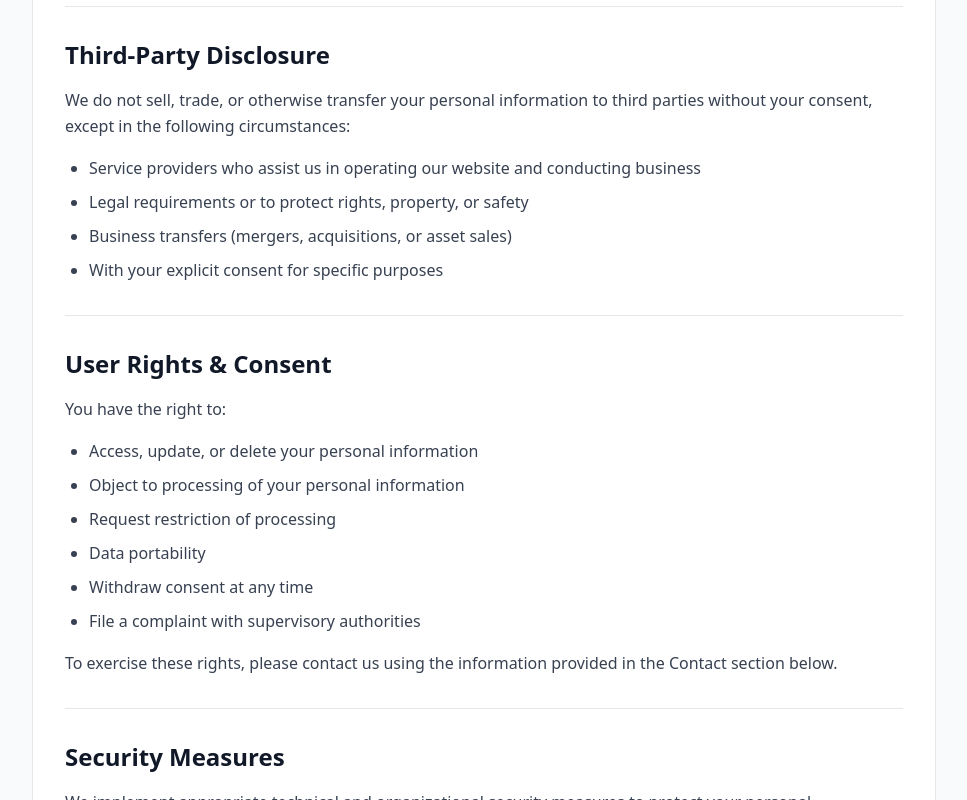
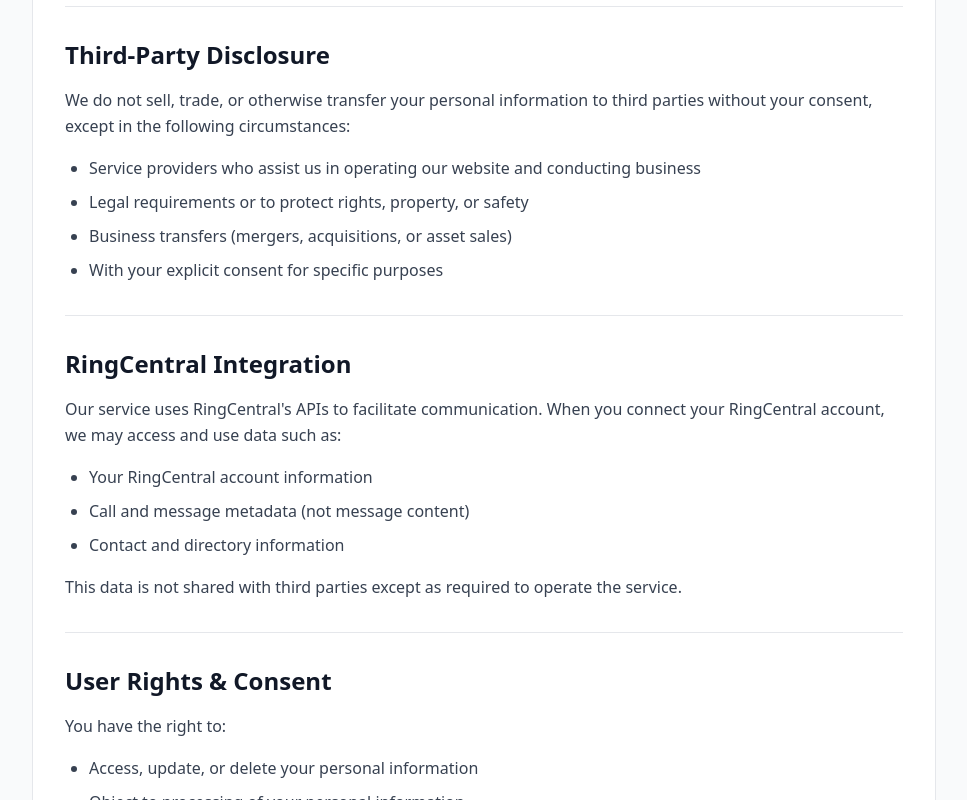
Before and after one commit to EasyRelay/bla-bla-llc, a React (Vite) app: page /privacy-policy in a window 1280 px wide. Shown: the part 1931-2731 px from the top of the page, without its empty margins (312-1279 px from the left). Built offline with nearby package versions, Linux system fonts and the light colour scheme.

Commit message:
add ring central

```diff
--- a/src/components/legal/LegalLayout.tsx
+++ b/src/components/legal/LegalLayout.tsx
@@ -1,4 +1,4 @@
-import React from 'react';
+import React, { useEffect } from 'react';
 import { Link, useLocation } from 'react-router-dom';
 import { Helmet } from 'react-helmet-async';
 import { Phone, MapPin, Calendar } from 'lucide-react';
--- a/src/pages/Home.tsx
+++ b/src/pages/Home.tsx
@@ -17,7 +17,6 @@
   Truck
 } from "lucide-react";
 import "./animations.css";
-import { div } from "framer-motion/client";
 import toast, { Toaster } from "react-hot-toast";
 
 const testimonials = [
--- a/src/pages/PrivacyPolicy.tsx
+++ b/src/pages/PrivacyPolicy.tsx
@@ -11,6 +11,7 @@
     { id: 'cookies-tracking', title: 'Cookies & Tracking Technologies' },
     { id: 'data-retention', title: 'Data Retention' },
     { id: 'third-party', title: 'Third-Party Disclosure' },
+    { id: 'ringcentral', title: 'RingCentral Integration' },
     { id: 'user-rights', title: 'User Rights & Consent' },
     { id: 'security', title: 'Security Measures' },
     { id: 'policy-changes', title: 'Changes to This Policy' },
@@ -115,6 +116,22 @@
 
       <Divider />
 
+      <LegalSection id="ringcentral" title="RingCentral Integration">
+        <p className="mb-4">
+          Our service uses RingCentral's APIs to facilitate communication. When you connect your RingCentral account, we may access and use data such as:
+        </p>
+        <ul className="list-disc pl-6 space-y-2 mb-4">
+          <li>Your RingCentral account information</li>
+          <li>Call and message metadata (not message content)</li>
+          <li>Contact and directory information</li>
+        </ul>
+        <p className="mb-4">
+          This data is not shared with third parties except as required to operate the service.
+        </p>
+      </LegalSection>
+
+      <Divider />
+
       <LegalSection id="user-rights" title="User Rights & Consent">
         <p className="mb-4">You have the right to:</p>
         <ul className="list-disc pl-6 space-y-2 mb-4">
```
